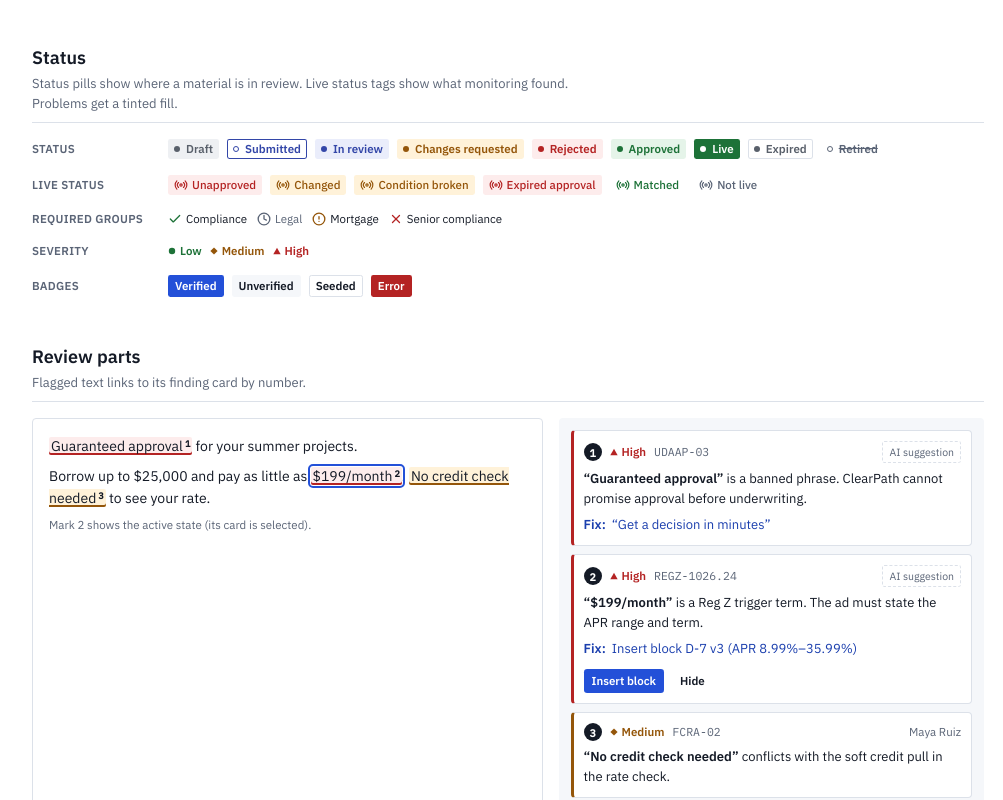
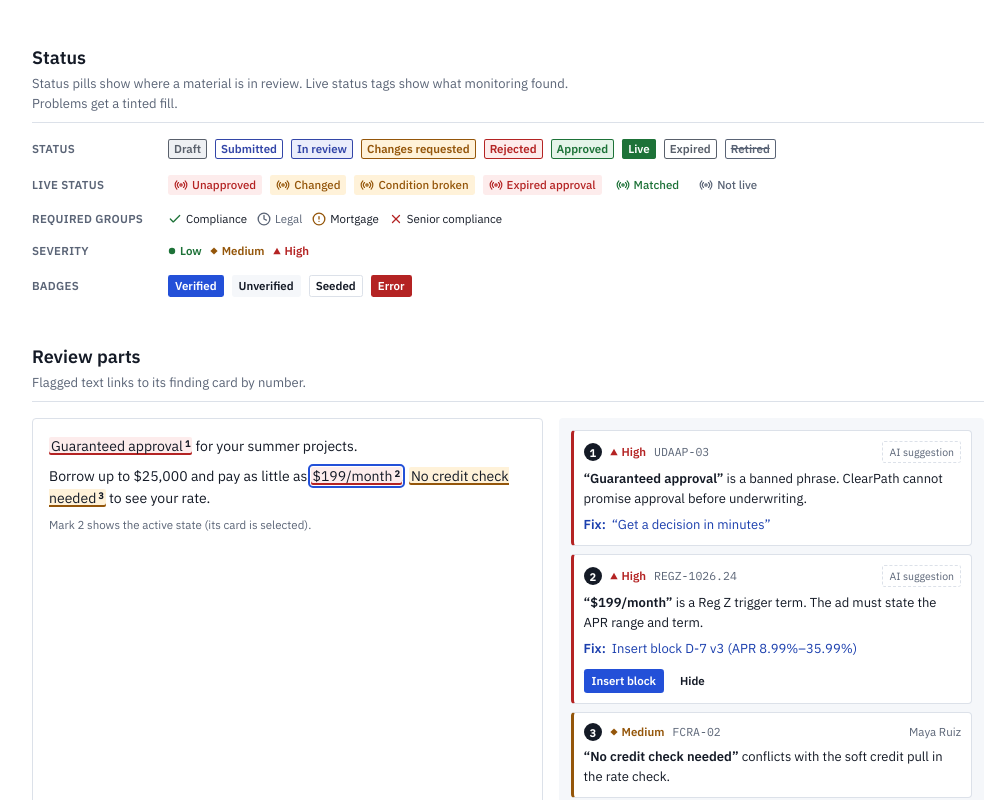
Before and after one commit to ctkerns/ClearPath-24hr-Project, a React (Vite) app in the folder frontend/: page /design-system in a window 1280 px wide. Shown: the part 2080-2880 px from the top of the page, without its empty margins (232-1235 px from the left). Built offline with nearby package versions, Linux system fonts and the light colour scheme.

Commit message:
Update status pill design system

```diff
--- a/frontend/src/components/materials/material-meta.tsx
+++ b/frontend/src/components/materials/material-meta.tsx
@@ -90,15 +90,14 @@ export function PersonAvatar({ name, className }: { name: string; className?: st
 }
 
 /**
- * Icon for the Status field: a small status pill (rounded box with a dot), so the menu icon
+ * Icon for the Status field: a small status pill (rounded box with a label line), so the menu icon
  * matches how statuses are drawn in the list. Same props as a Lucide icon.
  */
 export function StatusFieldIcon({ className, strokeWidth = 1.75, ...props }: React.ComponentProps<'svg'> & { strokeWidth?: number }) {
   return (
     <svg viewBox="0 0 24 24" fill="none" stroke="currentColor" strokeWidth={strokeWidth} aria-hidden="true" className={cn('size-4 shrink-0', className)} {...props}>
       <rect x="2.5" y="7" width="19" height="10" rx="2" />
-      <circle cx="7.5" cy="12" r="1.75" fill="currentColor" stroke="none" />
-      <path d="M11.5 12h6" strokeLinecap="round" />
+      <path d="M7 12h10" strokeLinecap="round" />
     </svg>
   )
 }
--- a/frontend/src/components/ui/status-pill.tsx
+++ b/frontend/src/components/ui/status-pill.tsx
@@ -16,19 +16,19 @@ export type MaterialStatus =
   | "retired"
 
 const statusPillVariants = cva(
-  "inline-flex w-fit shrink-0 items-center gap-1.5 rounded-sm px-1.5 py-0.5 text-xs font-semibold whitespace-nowrap before:size-1.5 before:shrink-0 before:rounded-full before:content-['']",
+  "inline-flex w-fit shrink-0 items-center rounded-sm px-1.5 py-0.5 text-xs font-semibold whitespace-nowrap shadow-[inset_0_0_0_1px_currentColor]",
   {
     variants: {
       status: {
-        draft: "bg-neutral-soft text-neutral before:bg-current",
-        submitted: "text-info shadow-[inset_0_0_0_1px_var(--color-info)] before:border before:border-current",
-        in_review: "bg-info-soft text-info before:bg-current",
-        changes_requested: "bg-risk-medium-soft text-risk-medium before:bg-current",
-        rejected: "bg-risk-high-soft text-risk-high before:bg-current",
-        approved: "bg-risk-low-soft text-risk-low before:bg-current",
-        live: "bg-risk-low text-white before:bg-white",
-        expired: "text-neutral shadow-[inset_0_0_0_1px_var(--color-border)] before:bg-current",
-        retired: "text-muted-foreground line-through before:border before:border-current",
+        draft: "bg-neutral-soft text-neutral",
+        submitted: "bg-background text-info",
+        in_review: "bg-info-soft text-info",
+        changes_requested: "bg-risk-medium-soft text-risk-medium",
+        rejected: "bg-risk-high-soft text-risk-high",
+        approved: "bg-risk-low-soft text-risk-low",
+        live: "bg-risk-low text-white shadow-[inset_0_0_0_1px_var(--color-risk-low)]",
+        expired: "bg-background text-neutral",
+        retired: "bg-background text-muted-foreground line-through",
       },
     },
   }
```
